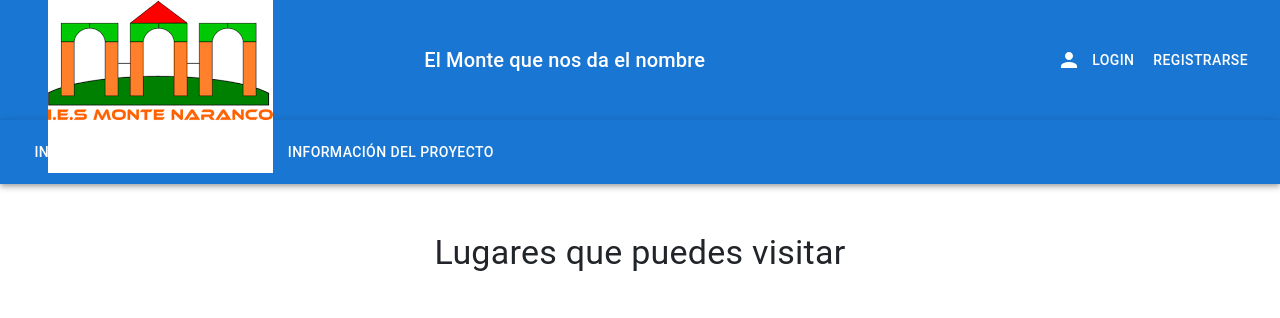
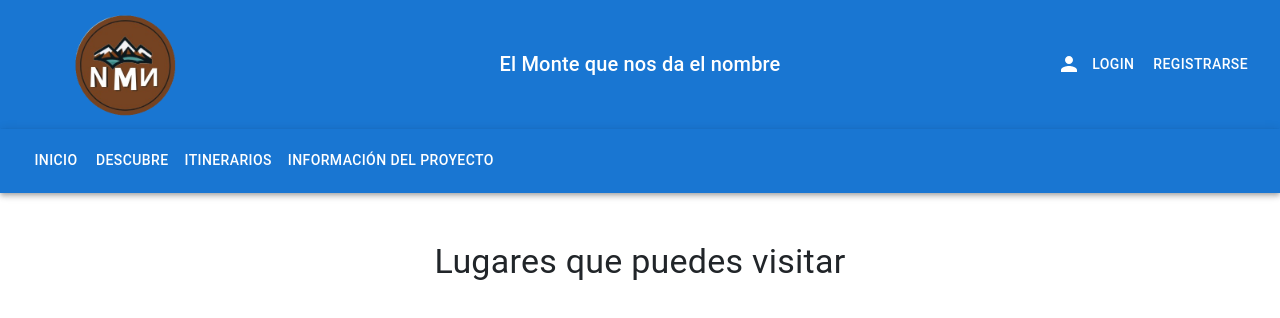
Before and after one commit to maxi6np/El-Monte-Que-Nos-Da-Nombre---Front, a React (Vite) app: page / in a window 1280 px wide. Shown: the top 318 px of the page. Built offline with nearby package versions, Linux system fonts and the light colour scheme.

Commit message:
ajustar posicionamiento navbar

```diff
--- a/src/App.jsx
+++ b/src/App.jsx
@@ -11,10 +11,7 @@ import Inicio from "./inicio";
 import { Button } from "@mui/material";
 import { Link } from "react-router-dom";
 import { Cookies, useCookies } from 'react-cookie';
-import PersonIcon from "@mui/icons-material/Person";
-import Container from "@mui/material/Container";
-import ImagenPortada from './img/iesmontenaranco.png';
-import AspectRatio from '@mui/joy/AspectRatio';
+
 
 function App() {
   const [cookies, setCookie, removeCookie] = useCookies(['session']);
@@ -32,45 +29,9 @@ function App() {
   return (
     <>
       <BrowserRouter>
-        <AppBar position="static">
-          <Toolbar>
-            <Container maxWidth='sm' sx={{ display: 'flex', justifyContent: 'start', alignItems: 'center', height: '15vh', width:'1em' }}>
 
-                <img src={ImagenPortada} alt="IES MONTE NARANCO"  />
-
-            </Container>
-            <Typography
-              variant="h6"
-              component="div"
-              sx={{ flexGrow: 1, textAlign: "center" }}
-            >
-              El Monte que nos da el nombre
-            </Typography>
-            <PersonIcon />
-            {cookies.session ? <Button color="inherit" onClick={() => logout()} component={Link} to="/">Logout</Button> : <Button color="inherit" component={Link} to="/login">Login</Button>}
-            {!cookies.session && <Button color="inherit" component={Link} to="/registro">
-              Registrarse
-            </Button>}
-          </Toolbar>
-        </AppBar>
-        <AppBar position="static" className="mb-5">
-          <Toolbar>
-            <Button color="inherit" component={Link} to="/">
-              Inicio
-            </Button>
-            <Button color="inherit" component={Link} to="/descubre">
-              Descubre
-            </Button>
-            <Button color="inherit" component={Link} to="/itinerarios">
-              Itinerarios
-            </Button>
-            <Button color="inherit" component={Link} to="/informacion">
-              Información del Proyecto
-            </Button>
-          </Toolbar>
-        </AppBar>
         <Routes>
-          <Route path="/" element={<Inicio />}></Route>
+          <Route path="/" element={<Inicio logout={logout} />}></Route>
           <Route path="/login" element={<Login />}></Route>
           <Route path="/registro" element={<Registro />}></Route>
         </Routes>
--- a/src/Login.jsx
+++ b/src/Login.jsx
@@ -11,7 +11,7 @@ import { useCookies } from 'react-cookie';
 import Error from './Error';
 import { Link } from 'react-router-dom';
 import styled from '@emotion/styled'
-import ImagenPortada from './img/iesmontenaranco.png'
+import LogoFinal from './img/logo_final.png';
 function Login() {
 
     const [usuario, setUsuario] = useState('');
@@ -57,7 +57,7 @@ function Login() {
 
             <Container sx={{ display: 'flex' }}>
                 <Container maxWidth='sm' sx={{ display: 'flex', justifyContent: 'center', alignItems: 'center', height: '100vh' }}>
-                    <img src={ImagenPortada} alt="IES MONTE NARANCO" />
+                    <img src={LogoFinal} alt="IES MONTE NARANCO" />
                 </Container>
                 <Container maxWidth='sm' sx={{ display: 'flex', justifyContent: 'center', alignItems: 'center', height: '100vh', marginTop: '2rem' }}>
                     {error && <Error>{mensaje}</Error>}
--- a/src/Registro.jsx
+++ b/src/Registro.jsx
@@ -4,7 +4,7 @@ import Error from "./Error";
 import { redirect, useNavigate } from 'react-router-dom';
 import { useCookies } from 'react-cookie';
 import { Link } from 'react-router-dom';
-import ImagenPortada from './img/iesmontenaranco.png'
+import LogoFinal from './img/logo_final.png';
 
 
 const Registro = () => {
@@ -167,7 +167,7 @@ const Registro = () => {
       </Grid>
 
       <Container maxWidth='sm' sx={{ display: 'flex', justifyContent: 'center', alignItems: 'center', height: '100vh' }}>
-        <img src={ImagenPortada} alt="IES MONTE NARANCO" />
+        <img src={LogoFinal} alt="IES MONTE NARANCO" />
       </Container>
 
     </Container>
--- a/src/inicio.jsx
+++ b/src/inicio.jsx
@@ -1,5 +1,6 @@
 import {
   AppBar,
+  Box,
   Button,
   Container,
   Grid,
@@ -9,11 +10,61 @@ import {
 import React from "react";
 import { Link } from "react-router-dom";
 import PersonIcon from "@mui/icons-material/Person";
+import LogoFinal from './img/logo_final.png';
+import AspectRatio from '@mui/joy/AspectRatio';
+import { Cookies, useCookies } from 'react-cookie';
+import Grid2 from "@mui/material/Unstable_Grid2/Grid2";
 
-const Inicio = () => {
+const Inicio = ({ logout }) => {
+  const [cookies, setCookie, removeCookie] = useCookies(['session']);
+
   return (
     <div>
-
+      <AppBar position="static">
+        <Toolbar sx={{width:'100vw'}}>
+          <Grid2 container  sx={{width:'100%'}}>
+            <Grid2 xs  display="flex" justifyContent="start" alignItems="center">
+              <AspectRatio className='mt-2 mb-2' variant="plain" sx={{ flexBasis: '200px', overflow: "auto", justifySelf: 'start' }}>
+                <img src={LogoFinal} alt="IES MONTE NARANCO" />
+              </AspectRatio>
+            </Grid2>
+            <Grid2  xs  display="flex" justifyContent="center" alignItems="center">
+              <Typography
+                variant="h6"
+                component="div"
+                sx={{ textAlign: 'center'}}
+              >
+                El Monte que nos da el nombre
+              </Typography>
+            </Grid2>
+            <Grid2 xs  display="flex" justifyContent="end" alignItems="center">
+              <Box component='div'>
+                <PersonIcon />
+                {cookies.session ? <Button color="inherit" onClick={() => logout()} component={Link} to="/">Logout</Button> : <Button color="inherit" component={Link} to="/login">Login</Button>}
+                {!cookies.session && <Button color="inherit" component={Link} to="/registro">
+                  Registrarse
+                </Button>}
+              </Box>
+            </Grid2>
+          </Grid2>
+        </Toolbar>
+      </AppBar>
+      <AppBar position="static" className="mb-5">
+        <Toolbar>
+          <Button color="inherit" component={Link} to="/">
+            Inicio
+          </Button>
+          <Button color="inherit" component={Link} to="/descubre">
+            Descubre
+          </Button>
+          <Button color="inherit" component={Link} to="/itinerarios">
+            Itinerarios
+          </Button>
+          <Button color="inherit" component={Link} to="/informacion">
+            Información del Proyecto
+          </Button>
+        </Toolbar>
+      </AppBar>
       <Container>
         <Grid container spacing={2}>
           <Grid item xs={12}>
```
Also changed, not shown: src/img/logo_final.png (added).
